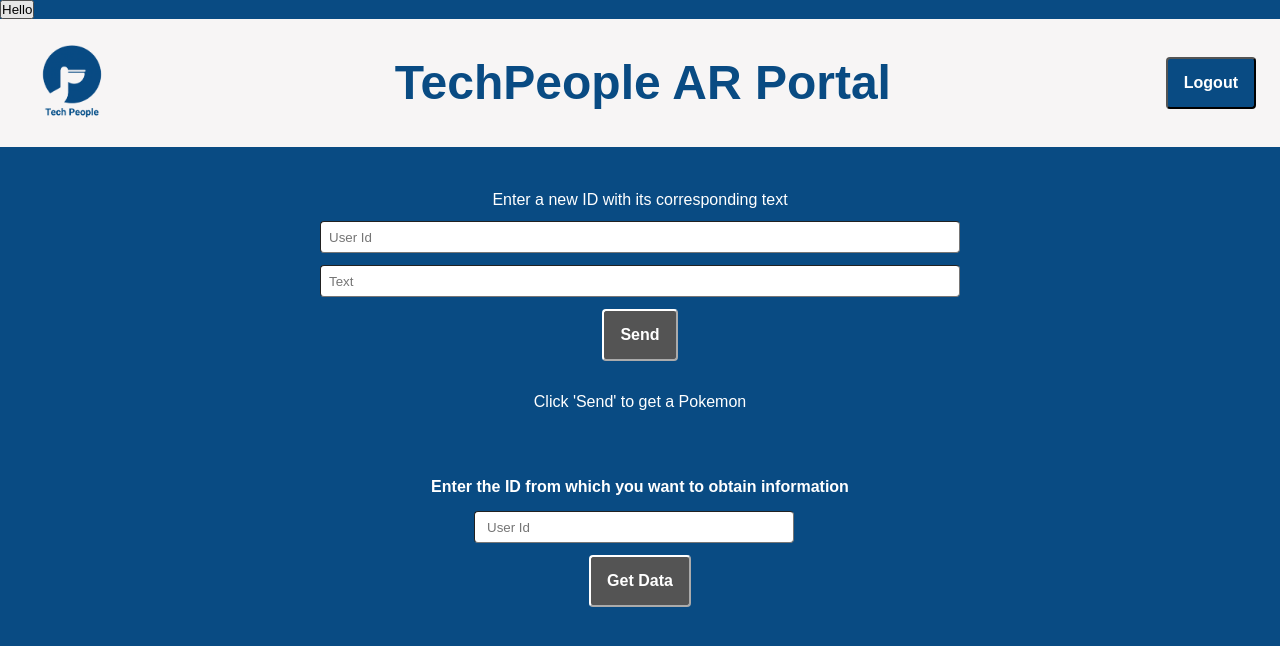
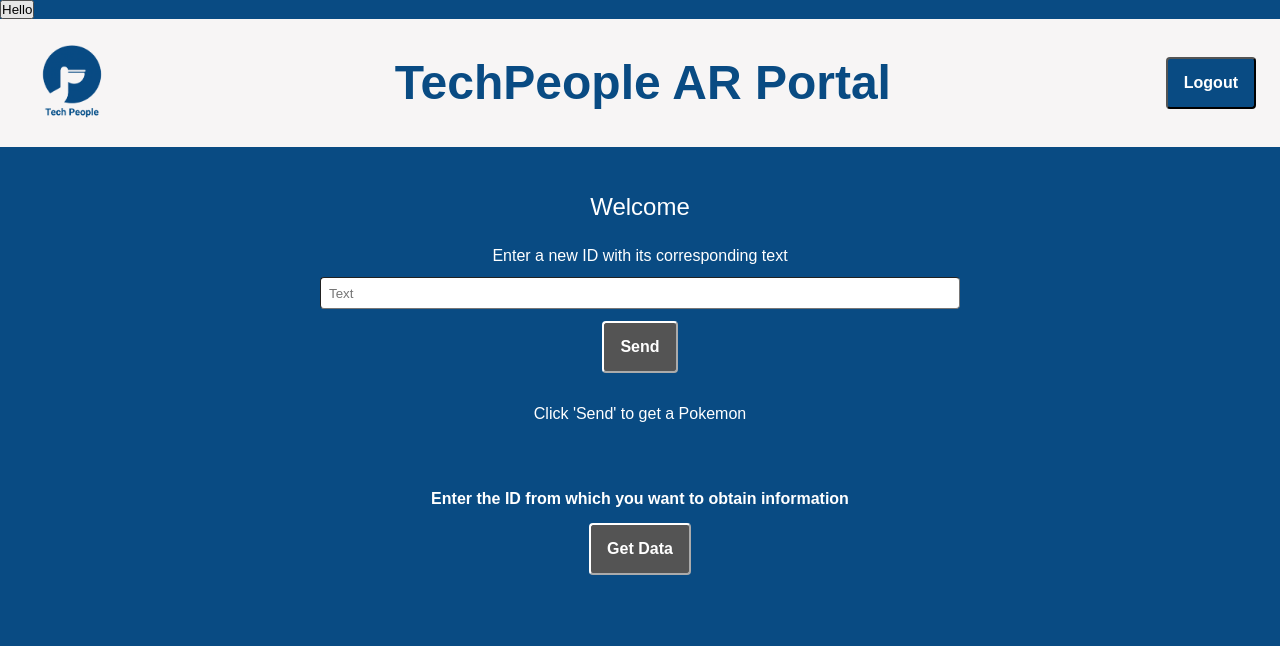
Before and after one commit to StrictName/TechPeopleARPortal, a React (Create React App) app in the folder arportal/: page / in a window 1280 px wide. Shown: the top 646 px of the page. Built offline with nearby package versions, Linux system fonts and the light colour scheme.

Commit message:
Login UserID

```diff
--- a/arportal/src/App.js
+++ b/arportal/src/App.js
@@ -5,7 +5,14 @@ import Header from "./Components/Header";
 import Footer from "./Components/Footer";
 import Login from "./Components/Login";
 
-import { collection, addDoc, getDocs, where, query } from "firebase/firestore"; // import collection and addDoc functions from Firestore
+import {
+  collection,
+  addDoc,
+  setDoc,
+  getDocs,
+  where,
+  query,
+} from "firebase/firestore"; // import collection and addDoc functions from Firestore
 
 function App() {
   const [userId, setUserId] = useState("");
@@ -38,7 +45,7 @@ function App() {
 
     try {
       const docRef = await addDoc(usersRef, {
-        user_id: parseInt(userId),
+        user_id: localStorage.getItem("UI"),
         text: text,
         pokemon: pokemonNum,
       });
@@ -55,12 +62,17 @@ function App() {
     const entriesRef = collection(firebaseConfig.db, "entries");
     console.log(userIdGet);
 
-    const q = query(entriesRef, where("user_id", "==", parseInt(userIdGet)));
+    const q = query(
+      entriesRef,
+      where("user_id", "==", localStorage.getItem("UI"))
+    );
     console.log(userIdGet);
-    const querySnapshot =
-      userIdGet === "" || userIdGet === 0
-        ? await getDocs(entriesRef)
-        : await getDocs(q);
+    // const querySnapshot =
+    //   userIdGet === "" || userIdGet === 0
+    //     ? await getDocs(entriesRef)
+    //     : await getDocs(q);
+
+    const querySnapshot = await getDocs(q);
 
     querySnapshot.forEach((doc) => {
       console.log(`${doc.id} => ${doc.data().text}`);
@@ -75,16 +87,20 @@ function App() {
       <Header />
 
       <div className="bg-[#094B83] flex flex-col py-8 w-screen">
+        <p className="self-center text-white p-3 text-2xl">
+          {" "}
+          Welcome {localStorage.getItem("DN")}
+        </p>
         <p className="self-center text-white p-3">
           {" "}
           Enter a new ID with its corresponding text
         </p>
-        <input
+        {/* <input
           value={userId}
           onChange={handleUserIdChange}
           placeholder="User Id"
           className=" w-1/2 mb-3 h-8 p-2 border rounded self-center "
-        />
+        /> */}
 
         <input
           value={text}
@@ -138,12 +154,12 @@ function App() {
           <p className="text-white font-semibold pt-10 pb-3 text-sm md:text-base ">
             Enter the ID from which you want to obtain information
           </p>
-          <input
+          {/* <input
             value={userIdGet === 0 ? "" : userIdGet}
             onChange={handleUserIdGetChange}
             placeholder="User Id"
             className="w-1/4 mb-3 h-8  border rounded mr-3 px-3 justify-center"
-          />
+          /> */}
           <button
             className=" bg-[#545454] hover:bg-[#539ddb] text-white font-bold md:text-base text-xs md:py-3 md:px-4 py-2 px-3 rounded border-white "
             onClick={() => get()}
--- a/arportal/src/Components/Login.jsx
+++ b/arportal/src/Components/Login.jsx
@@ -11,7 +11,10 @@ const Login = () => {
         const token = credential.accessToken;
         // The signed-in user info.
         const user = result.user;
-        console.log(token, user);
+        console.log(user);
+        localStorage.setItem("UI", user.uid);
+        localStorage.setItem("DN", user.displayName);
+
         // IdP data available using getAdditionalUserInfo(result)
         // ...
       })
```
